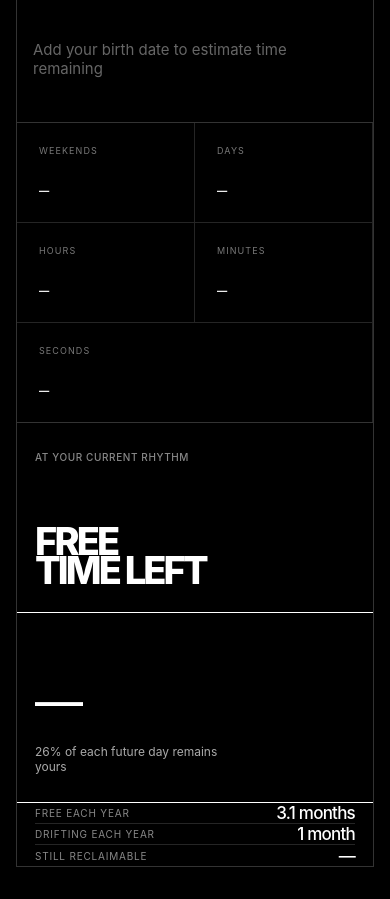
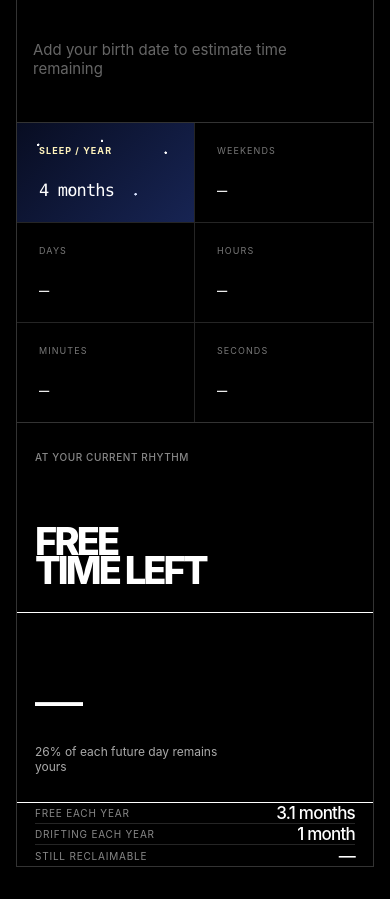
Before and after one commit to facubaratta/time, a React (Vite) app: page / in a window 390 px wide. Shown: the part 2160-3059 px from the top of the page. Built offline with nearby package versions, Linux system fonts and the light colour scheme.

Commit message:
Highlight annual sleep in life statistics

```diff
--- a/src/components/daily/summary/DailyBar.tsx
+++ b/src/components/daily/summary/DailyBar.tsx
@@ -4,7 +4,7 @@ import {
   formatHours,
 } from "../dailyTimeUtils"
 import type { Activity } from "../dailyTimeUtils"
-import NightSky from "./NightSky"
+import NightSky, { NIGHT_SKY_BACKGROUND } from "./NightSky"
 import TimeLeft from "./TimeLeft"
 
 function DailyBar({
@@ -46,14 +46,7 @@ function DailyBar({
             overflow: "hidden",
             background:
               activity.visual === "night"
-                ? `
-                  radial-gradient(circle at 12% 22%, #fff 0 1px, transparent 1.5px),
-                  radial-gradient(circle at 30% 68%, #c9d8ff 0 1px, transparent 1.5px),
-                  radial-gradient(circle at 48% 18%, #fff 0 1px, transparent 1.5px),
-                  radial-gradient(circle at 67% 72%, #d8e3ff 0 1px, transparent 1.5px),
-                  radial-gradient(circle at 84% 30%, #fff 0 1px, transparent 1.5px),
-                  linear-gradient(135deg, #080d22, #172453)
-                `
+                ? NIGHT_SKY_BACKGROUND
                 : activity.color,
             flexBasis: `${(averageDailyHours(activity) / DAY_HOURS) * 100}%`,
             transition: "flex-basis 220ms ease",
--- a/src/components/daily/summary/NightSky.tsx
+++ b/src/components/daily/summary/NightSky.tsx
@@ -1,3 +1,12 @@
+export const NIGHT_SKY_BACKGROUND = `
+  radial-gradient(circle at 12% 22%, #fff 0 1px, transparent 1.5px),
+  radial-gradient(circle at 30% 68%, #c9d8ff 0 1px, transparent 1.5px),
+  radial-gradient(circle at 48% 18%, #fff 0 1px, transparent 1.5px),
+  radial-gradient(circle at 67% 72%, #d8e3ff 0 1px, transparent 1.5px),
+  radial-gradient(circle at 84% 30%, #fff 0 1px, transparent 1.5px),
+  linear-gradient(135deg, #080d22, #172453)
+`
+
 function NightSky() {
   return (
     <span
--- a/src/components/stats/LifeStats.tsx
+++ b/src/components/stats/LifeStats.tsx
@@ -3,9 +3,11 @@ import { DAY, HOUR, MINUTE, WEEK } from "../../time";
 import useNow from "../../useNow";
 import {
   DAY_HOURS,
+  averageDailyHours,
   calculateDailyTotals,
   formatAnnualDuration,
 } from "../daily/dailyTimeUtils";
+import { NIGHT_SKY_BACKGROUND } from "../daily/summary/NightSky";
 import { birthdayInYear, getAge, parseBirthDate } from "../life/lifeProgress";
 import { useTimeStore } from "../../timeStore";
 import "./stats.css";
@@ -37,12 +39,17 @@ function formatDuration(days: number) {
 function Counter({
   label,
   value,
+  background,
 }: {
   label: string;
   value: number | string | null;
+  background?: string;
 }) {
   return (
-    <div className="life-counter">
+    <div
+      className={`life-counter${background ? " life-counter--night" : ""}`}
+      style={{ background }}
+    >
       <span>{label}</span>
       <strong>
         {value === null
@@ -85,8 +92,18 @@ function LifeStats() {
   const freeDayPercentage = Math.round(
     (totals.remaining / DAY_HOURS) * 100,
   );
+  const sleep = obligations.find((activity) => activity.visual === "night");
 
-  const remainingStats: Array<[string, number | null]> = [
+  const remainingStats: Array<
+    [string, number | string | null, string?]
+  > = [
+    [
+      "Sleep / year",
+      sleep
+        ? formatAnnualDuration(averageDailyHours(sleep))
+        : null,
+      NIGHT_SKY_BACKGROUND,
+    ],
     ["Weekends", remaining === null ? null : remaining / WEEK],
     ["Days", remainingDays],
     ["Hours", remaining === null ? null : remaining / HOUR],
@@ -98,8 +115,13 @@ function LifeStats() {
     <section className="life-stats" aria-label="Life stats">
       <div className="life-stats__time">
         <div className="life-stats__counters">
-          {remainingStats.map(([label, value]) => (
-            <Counter key={label} label={label} value={value} />
+          {remainingStats.map(([label, value, background]) => (
+            <Counter
+              key={label}
+              label={label}
+              value={value}
+              background={background}
+            />
           ))}
         </div>
       </div>
--- a/src/components/stats/stats.css
+++ b/src/components/stats/stats.css
@@ -24,6 +24,7 @@
 }
 
 .life-counter {
+  grid-column: span 2;
   min-width: 0;
   padding: 22px;
   display: flex;
@@ -33,13 +34,12 @@
   border-bottom: 1px solid #252525;
 }
 
-.life-counter:nth-child(-n + 3) {
-  grid-column: span 2;
+.life-counter:nth-child(n + 4) {
+  border-bottom: 0;
 }
 
-.life-counter:nth-child(n + 4) {
-  grid-column: span 3;
-  border-bottom: 0;
+.life-counter:nth-child(3n) {
+  border-right: 0;
 }
 
 .life-counter > span {
@@ -47,6 +47,11 @@
   font-size: 9px;
   letter-spacing: 0.12em;
   text-transform: uppercase;
+}
+
+.life-counter--night > span {
+  color: #fff3bd;
+  font-weight: 700;
 }
 
 .life-counter > strong {
@@ -163,15 +168,21 @@
   }
 
   .life-counter,
-  .life-counter:nth-child(-n + 3),
   .life-counter:nth-child(n + 4) {
     grid-column: span 1;
     border-bottom: 1px solid #252525;
   }
 
-  .life-counter:last-child {
-    grid-column: 1 / -1;
+  .life-counter:nth-last-child(-n + 2) {
     border-bottom: 0;
+  }
+
+  .life-counter:nth-child(3n) {
+    border-right: 1px solid #252525;
+  }
+
+  .life-counter:nth-child(2n) {
+    border-right: 0;
   }
 }
 
```
